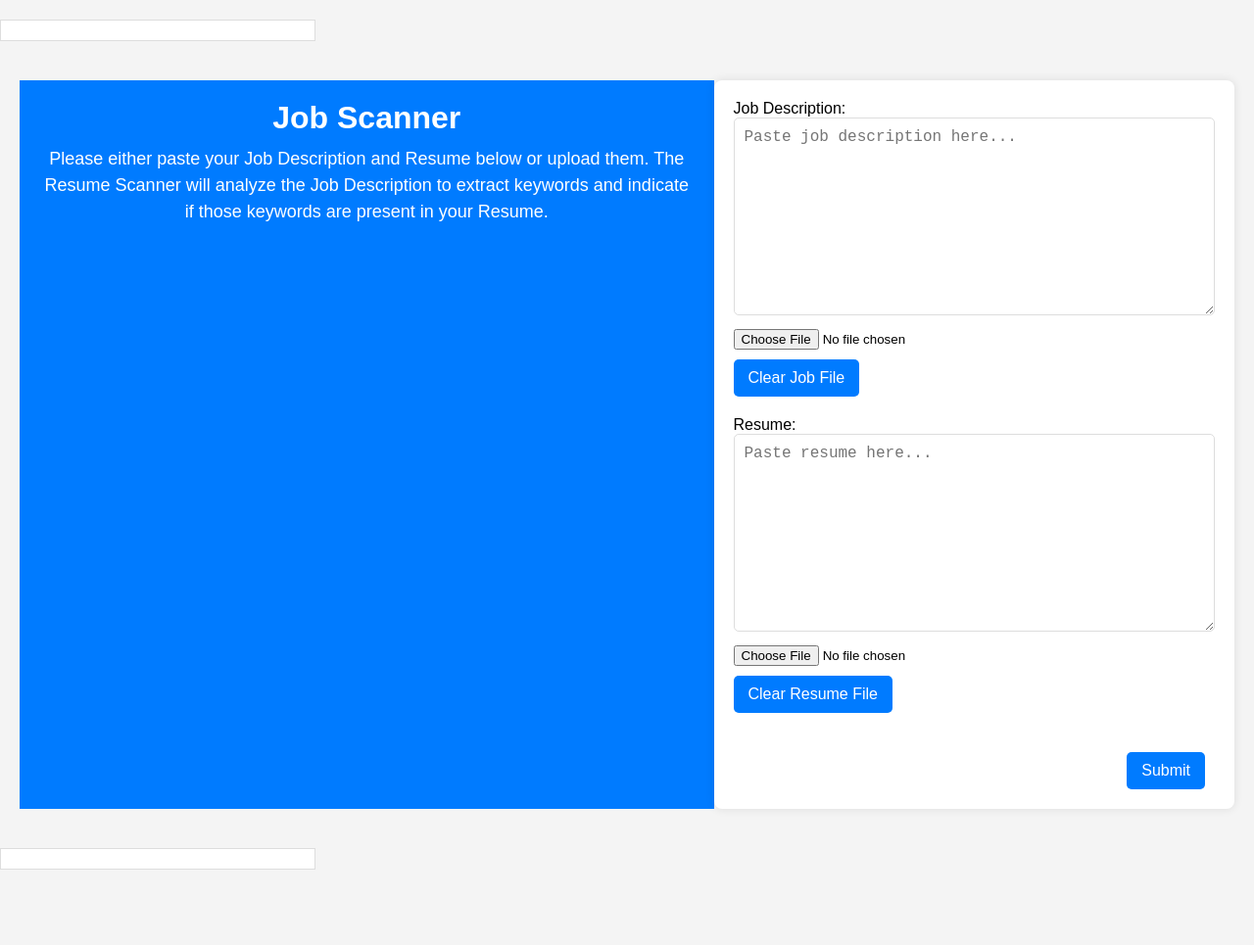
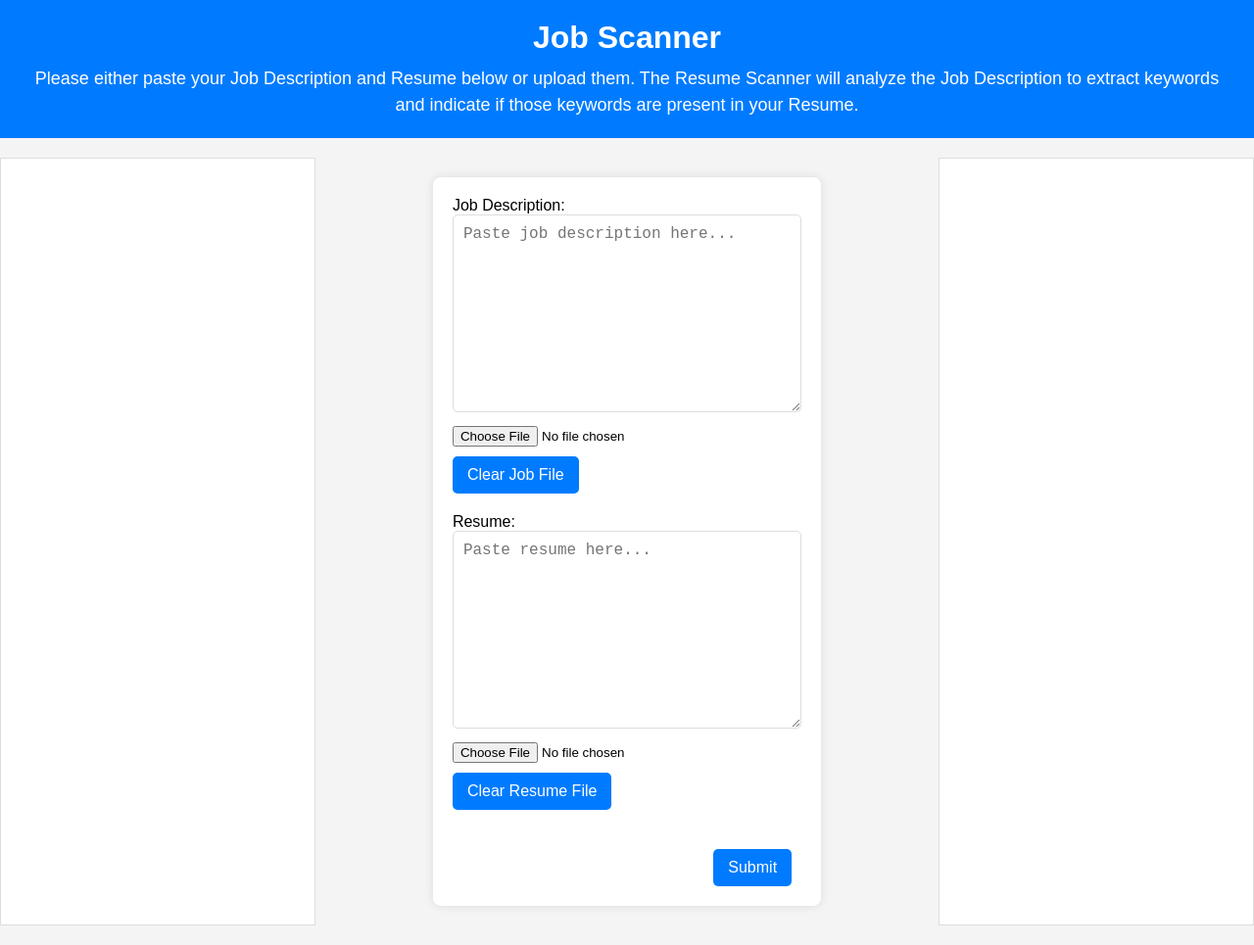
Before and after one commit to rjhalliday/rjhalliday.github.io, a Jekyll site: the page resumescan/index.html, which Jekyll copies as it is, in a window 1280 px wide. Shown: the whole page at 98% size. Built offline with Jekyll 4.4.1, drawn with Linux system fonts in a browser that asks for light colours; before the commit the page ends 908 px from its top, so only the background shows below that.

Commit message:
Update index.html
fixing ad sidebars.

```diff
--- a/resumescan/index.html
+++ b/resumescan/index.html
@@ -5,16 +5,9 @@
     <meta name="viewport" content="width=device-width, initial-scale=1.0">
     <title>Job Description and Resume</title>
     <link rel="stylesheet" href="styles.css">
-    <!-- Add Google Ads script here -->
+    <!-- Add Google AdSense script here -->
 </head>
 <body>
-    <div class="ads-container">
-        <div class="ad-sidebar" id="ad-sidebar-left">
-            <!-- Google AdSense code for left sidebar -->
-        </div>
-    </div>
-
-    <div class="main-container">
     <header>
         <h1>Job Scanner</h1>
         <p>
@@ -22,6 +15,11 @@
         </p>
     </header>
 
+    <div class="ads-container">
+        <div class="ad-sidebar" id="ad-sidebar-left">
+            <!-- Google AdSense code for left sidebar -->
+        </div>
+        <div class="main-container">
             <div class="container">
                 <form id="job-resume-form">
                     <!-- Job Description Inputs -->
@@ -52,8 +50,6 @@
                 <div id="result" class="result"></div>
             </div>
         </div>
-
-    <div class="ads-container">
         <div class="ad-sidebar" id="ad-sidebar-right">
             <!-- Google AdSense code for right sidebar -->
         </div>
```
Lines whose indentation alone changed are shown as unchanged.
